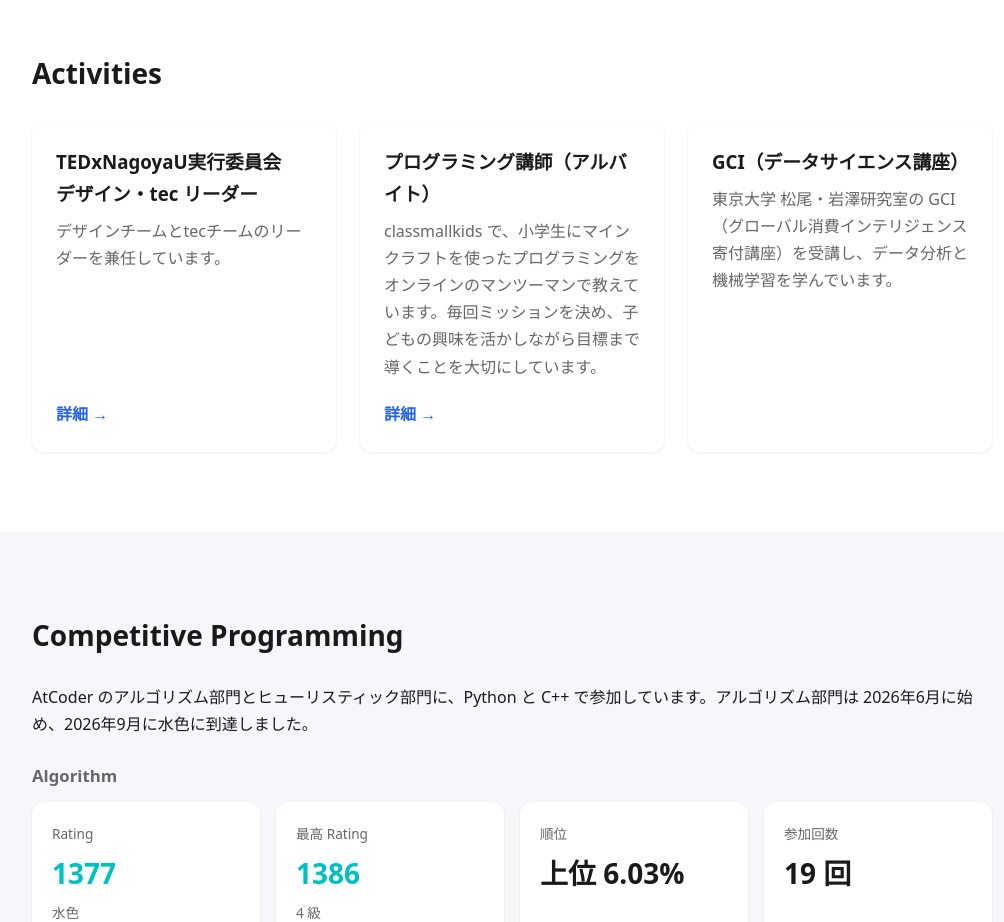
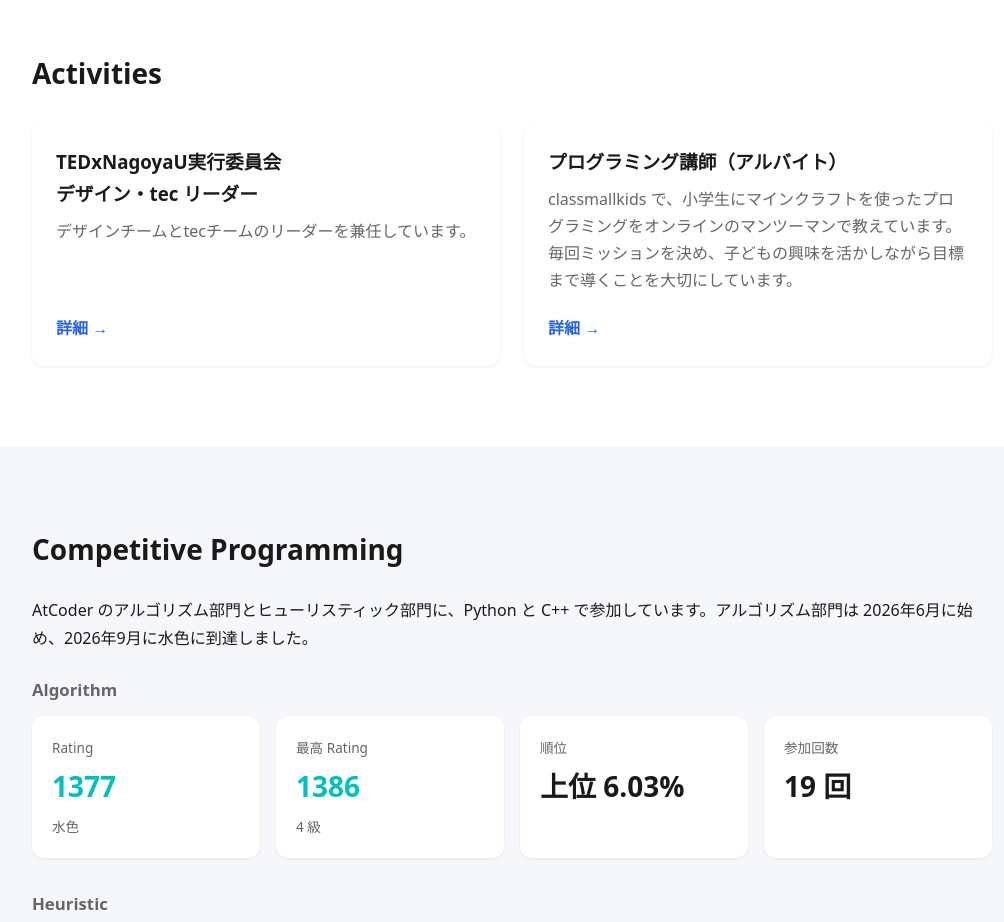
Before and after one commit to mori560269/portfolio, a plain HTML site: page index.html in a window 1280 px wide. Shown: the part 1940-2862 px from the top of the page, without its empty margins (128-1132 px from the left). Drawn offline with Linux system fonts and the light colour scheme.

Commit message:
Remove GCI card from Activities
Co-Authored-By: Claude Opus 5.5 <noreply@anthropic.com>
Claude-Session: https://claude.ai/code/session_0128kkAQXaGJ38xcDPsSz12v

```diff
--- a/index.html
+++ b/index.html
@@ -128,10 +128,6 @@
             <h3>プログラミング講師（アルバイト）</h3>
             <p>classmallkids で、小学生にマインクラフトを使ったプログラミングをオンラインのマンツーマンで教えています。毎回ミッションを決め、子どもの興味を活かしながら目標まで導くことを大切にしています。</p>
             <a href="projects/teaching.html" class="card-link">詳細 →</a>
-          </article>
-          <article class="card">
-            <h3>GCI（データサイエンス講座）</h3>
-            <p>東京大学 松尾・岩澤研究室の GCI（グローバル消費インテリジェンス寄付講座）を受講し、データ分析と機械学習を学んでいます。</p>
           </article>
         </div>
       </div>
```
